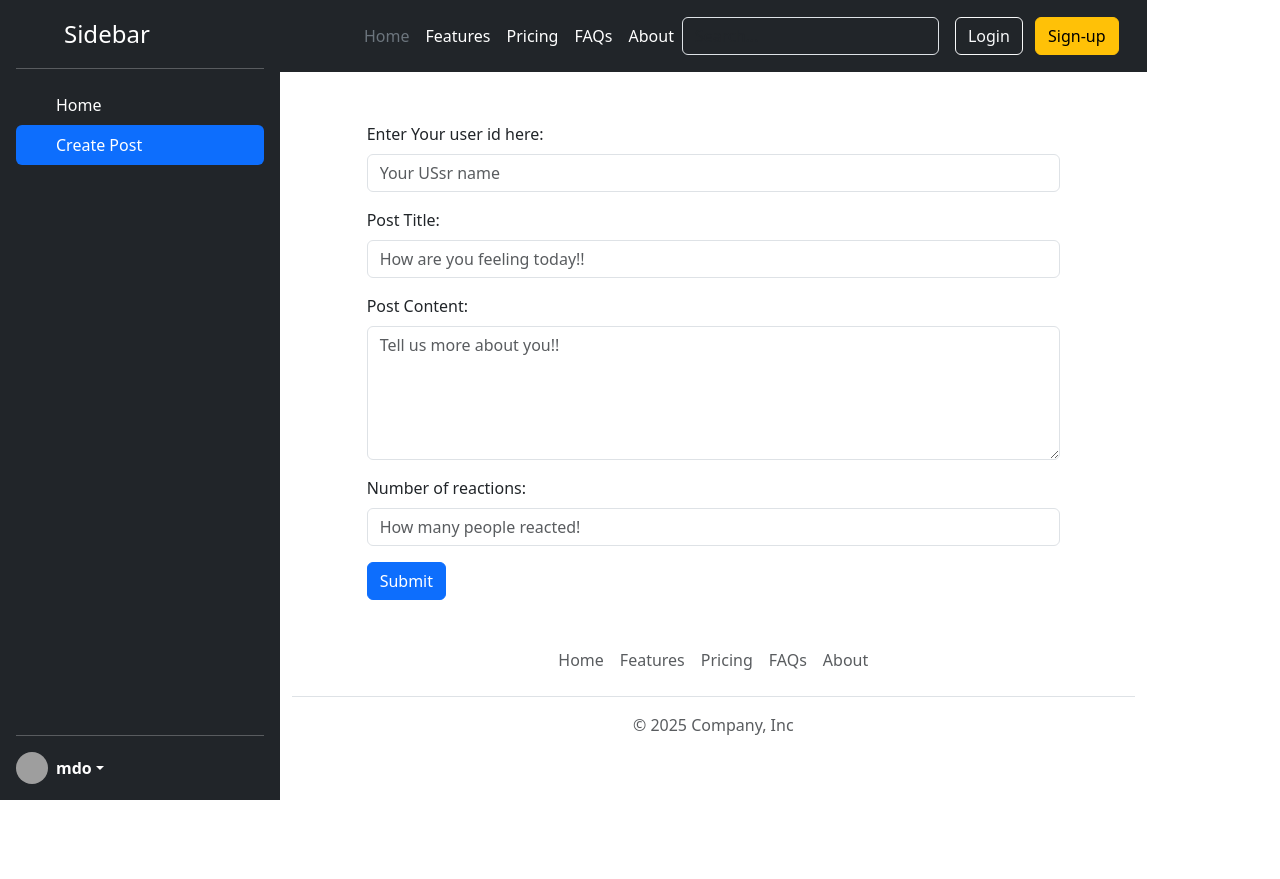
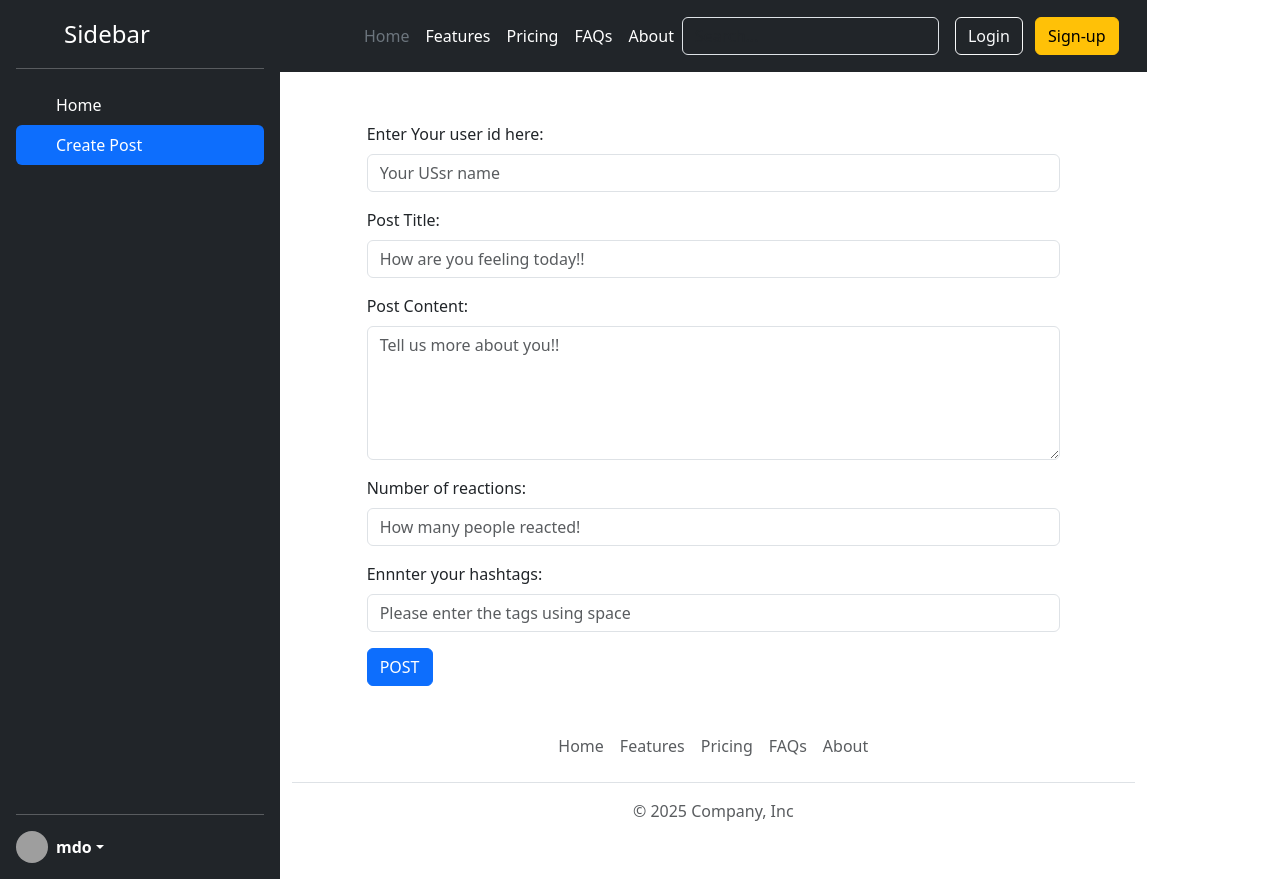
Before and after one commit to Chinmaysethi1/Social-Media, a React (Vite) app: page / in a window 1280 px wide. Both pictures are taken after a click on the item "Create Post". Before the commit the page ends 800 px from the top, so only its background shows below. Built offline with nearby package versions, Linux system fonts and the light colour scheme; grey boxes are pictures that could not be loaded.

Commit message:
adding refs

```diff
--- a/src/components/CreatePost.jsx
+++ b/src/components/CreatePost.jsx
@@ -1,4 +1,12 @@
+import { useRef } from "react";
+
 const Creataposts = () => {
+  const userId = useRef();
+  const postTile = useRef();
+  const postBody = useRef();
+  const reactions = useRef();
+  const tags = useRef();
+
   return (
     <form className="create-post">
       <div className="mb-3">
@@ -7,6 +15,7 @@ const Creataposts = () => {
         </label>
         <input
           type="text"
+          ref={userId}
           className="form-control"
           id="USerId"
           placeholder="Your USsr name"
@@ -18,6 +27,7 @@ const Creataposts = () => {
         </label>
         <input
           type="text"
+          ref={postTile}
           className="form-control"
           id="title"
           placeholder="How are you feeling today!!"
@@ -30,6 +40,7 @@ const Creataposts = () => {
         <textarea
           type="text"
           rows="5"
+          ref={postBody}
           className="form-control"
           id="body"
           placeholder="Tell us more about you!!"
@@ -41,14 +52,27 @@ const Creataposts = () => {
         </label>
         <input
           type="text"
+          ref={reactions}
           className="form-control"
           id="reaction"
           placeholder="How many people reacted!"
         />
       </div>
+      <div className="mb-3">
+        <label htmlFor="tags" className="form-label">
+          Ennnter your hashtags:
+        </label>
+        <input
+          type="text"
+          ref={tags}
+          className="form-control"
+          id="tags"
+          placeholder="Please enter the tags using space "
+        />
+      </div>
 
       <button type="submit" className="btn btn-primary">
-        Submit
+        POST
       </button>
     </form>
   );
```
